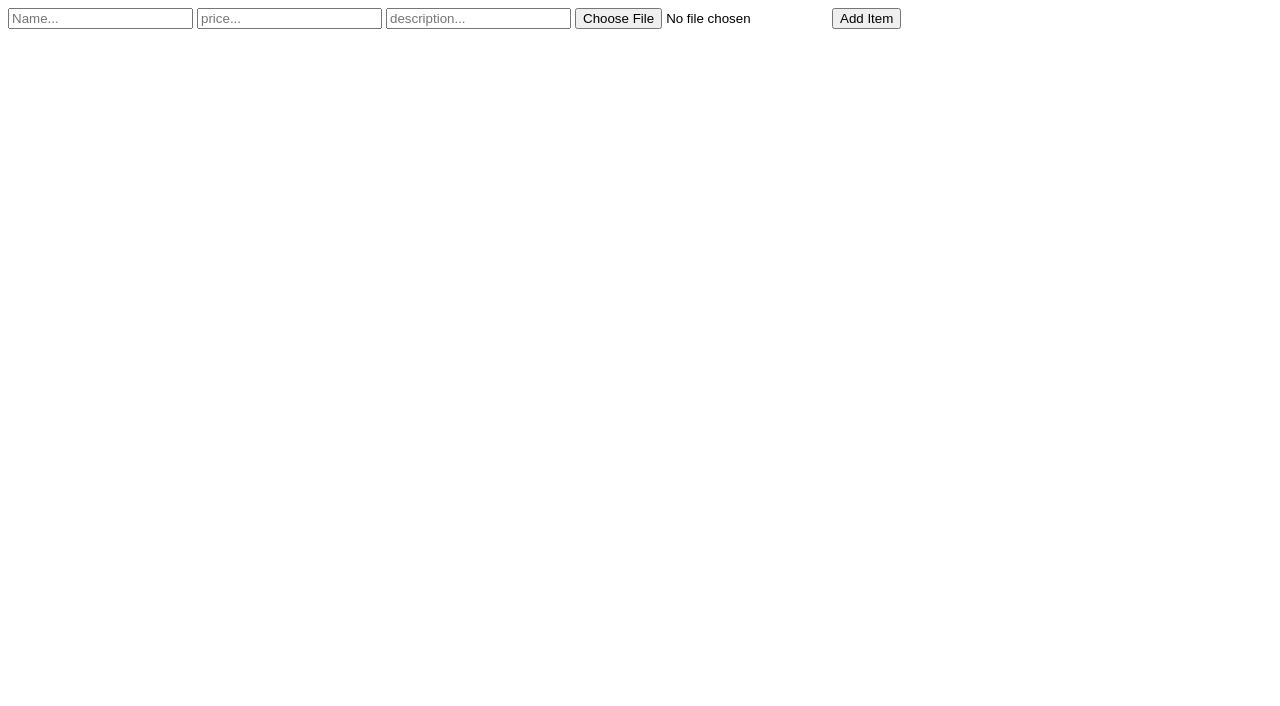
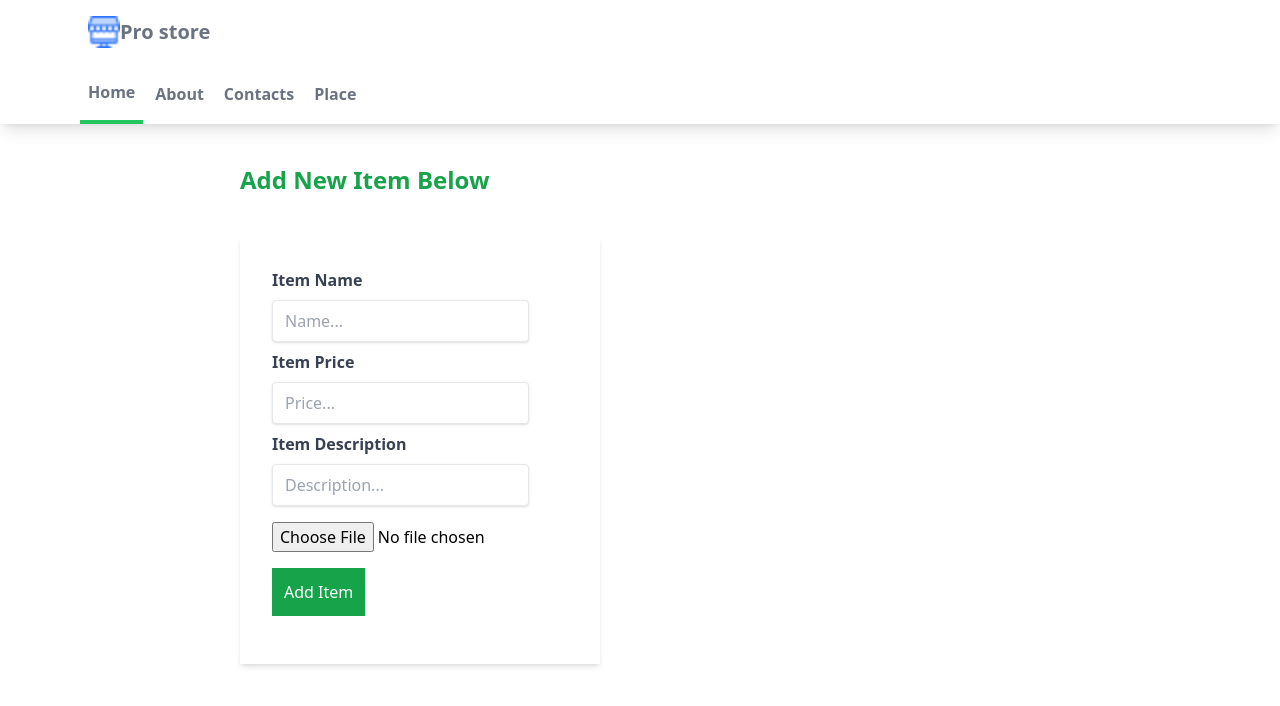
Before and after one commit to Aydemir68/ecomm_site, a Django app: page /myapp/additem/ in a window 1280 px wide. Shown: the top 706 px of the page. Run offline with Django 4.2, Linux system fonts and the light colour scheme.

Commit message:
Item editing form

```diff
--- a/mysite/myapp/static/myapp/styles.css
+++ b/mysite/myapp/static/myapp/styles.css
@@ -558,6 +558,10 @@ video {
   position: static;
 }
 
+.m-10 {
+  margin: 2.5rem;
+}
+
 .mx-auto {
   margin-left: auto;
   margin-right: auto;
@@ -567,16 +571,44 @@ video {
   margin-bottom: 0.5rem;
 }
 
+.mb-4 {
+  margin-bottom: 1rem;
+}
+
+.ml-10 {
+  margin-left: 2.5rem;
+}
+
+.ml-\[200px\] {
+  margin-left: 200px;
+}
+
+.mr-10 {
+  margin-right: 2.5rem;
+}
+
 .mt-10 {
   margin-top: 2.5rem;
+}
+
+.mt-2 {
+  margin-top: 0.5rem;
+}
+
+.mt-3 {
+  margin-top: 0.75rem;
+}
+
+.mt-4 {
+  margin-top: 1rem;
 }
 
 .mt-5 {
   margin-top: 1.25rem;
 }
 
-.mt-3 {
-  margin-top: 0.75rem;
+.mt-\[50px\] {
+  margin-top: 50px;
 }
 
 .block {
@@ -595,16 +627,36 @@ video {
   height: 2rem;
 }
 
-.h-\[400px\] {
-  height: 400px;
-}
-
 .h-\[500px\] {
   height: 500px;
 }
 
+.h-20 {
+  height: 5rem;
+}
+
+.w-1\/3 {
+  width: 33.333333%;
+}
+
+.w-1\/6 {
+  width: 16.666667%;
+}
+
+.w-5\/6 {
+  width: 83.333333%;
+}
+
 .w-full {
   width: 100%;
+}
+
+.w-20 {
+  width: 5rem;
+}
+
+.w-2\/3 {
+  width: 66.666667%;
 }
 
 .max-w-6xl {
@@ -615,8 +667,10 @@ video {
   max-width: 80rem;
 }
 
-.grid-cols-3 {
-  grid-template-columns: repeat(3, minmax(0, 1fr));
+.appearance-none {
+  -webkit-appearance: none;
+     -moz-appearance: none;
+          appearance: none;
 }
 
 .grid-cols-1 {
@@ -655,6 +709,10 @@ video {
   border-radius: 0.25rem;
 }
 
+.border {
+  border-width: 1px;
+}
+
 .border-b-4 {
   border-bottom-width: 4px;
 }
@@ -664,13 +722,27 @@ video {
   border-color: rgb(34 197 94 / var(--tw-border-opacity));
 }
 
+.bg-green-600 {
+  --tw-bg-opacity: 1;
+  background-color: rgb(22 163 74 / var(--tw-bg-opacity));
+}
+
 .bg-white {
   --tw-bg-opacity: 1;
   background-color: rgb(255 255 255 / var(--tw-bg-opacity));
 }
 
+.bg-green-500 {
+  --tw-bg-opacity: 1;
+  background-color: rgb(34 197 94 / var(--tw-bg-opacity));
+}
+
 .p-10 {
   padding: 2.5rem;
+}
+
+.p-3 {
+  padding: 0.75rem;
 }
 
 .px-2 {
@@ -678,9 +750,29 @@ video {
   padding-right: 0.5rem;
 }
 
+.px-3 {
+  padding-left: 0.75rem;
+  padding-right: 0.75rem;
+}
+
 .px-4 {
   padding-left: 1rem;
   padding-right: 1rem;
+}
+
+.px-6 {
+  padding-left: 1.5rem;
+  padding-right: 1.5rem;
+}
+
+.px-8 {
+  padding-left: 2rem;
+  padding-right: 2rem;
+}
+
+.py-2 {
+  padding-top: 0.5rem;
+  padding-bottom: 0.5rem;
 }
 
 .py-4 {
@@ -688,14 +780,14 @@ video {
   padding-bottom: 1rem;
 }
 
-.px-6 {
-  padding-left: 1.5rem;
-  padding-right: 1.5rem;
+.py-8 {
+  padding-top: 2rem;
+  padding-bottom: 2rem;
 }
 
-.text-xl {
-  font-size: 1.25rem;
-  line-height: 1.75rem;
+.text-2xl {
+  font-size: 1.5rem;
+  line-height: 2rem;
 }
 
 .text-base {
@@ -703,8 +795,9 @@ video {
   line-height: 1.5rem;
 }
 
-.font-semibold {
-  font-weight: 600;
+.text-xl {
+  font-size: 1.25rem;
+  line-height: 1.75rem;
 }
 
 .font-bold {
@@ -715,19 +808,13 @@ video {
   font-weight: 800;
 }
 
+.font-semibold {
+  font-weight: 600;
+}
+
 .text-gray-500 {
   --tw-text-opacity: 1;
   color: rgb(107 114 128 / var(--tw-text-opacity));
-}
-
-.text-green-500 {
-  --tw-text-opacity: 1;
-  color: rgb(34 197 94 / var(--tw-text-opacity));
-}
-
-.text-gray-800 {
-  --tw-text-opacity: 1;
-  color: rgb(31 41 55 / var(--tw-text-opacity));
 }
 
 .text-gray-700 {
@@ -740,15 +827,36 @@ video {
   color: rgb(17 24 39 / var(--tw-text-opacity));
 }
 
+.text-green-500 {
+  --tw-text-opacity: 1;
+  color: rgb(34 197 94 / var(--tw-text-opacity));
+}
+
+.text-green-600 {
+  --tw-text-opacity: 1;
+  color: rgb(22 163 74 / var(--tw-text-opacity));
+}
+
+.text-white {
+  --tw-text-opacity: 1;
+  color: rgb(255 255 255 / var(--tw-text-opacity));
+}
+
+.shadow {
+  --tw-shadow: 0 1px 3px 0 rgb(0 0 0 / 0.1), 0 1px 2px -1px rgb(0 0 0 / 0.1);
+  --tw-shadow-colored: 0 1px 3px 0 var(--tw-shadow-color), 0 1px 2px -1px var(--tw-shadow-color);
+  box-shadow: var(--tw-ring-offset-shadow, 0 0 #0000), var(--tw-ring-shadow, 0 0 #0000), var(--tw-shadow);
+}
+
 .shadow-lg {
   --tw-shadow: 0 10px 15px -3px rgb(0 0 0 / 0.1), 0 4px 6px -4px rgb(0 0 0 / 0.1);
   --tw-shadow-colored: 0 10px 15px -3px var(--tw-shadow-color), 0 4px 6px -4px var(--tw-shadow-color);
   box-shadow: var(--tw-ring-offset-shadow, 0 0 #0000), var(--tw-ring-shadow, 0 0 #0000), var(--tw-shadow);
 }
 
-.shadow-xl {
-  --tw-shadow: 0 20px 25px -5px rgb(0 0 0 / 0.1), 0 8px 10px -6px rgb(0 0 0 / 0.1);
-  --tw-shadow-colored: 0 20px 25px -5px var(--tw-shadow-color), 0 8px 10px -6px var(--tw-shadow-color);
+.shadow-md {
+  --tw-shadow: 0 4px 6px -1px rgb(0 0 0 / 0.1), 0 2px 4px -2px rgb(0 0 0 / 0.1);
+  --tw-shadow-colored: 0 4px 6px -1px var(--tw-shadow-color), 0 2px 4px -2px var(--tw-shadow-color);
   box-shadow: var(--tw-ring-offset-shadow, 0 0 #0000), var(--tw-ring-shadow, 0 0 #0000), var(--tw-shadow);
 }
 
@@ -799,10 +907,6 @@ video {
     margin-top: 4rem;
   }
 
-  .md\:mt-5 {
-    margin-top: 1.25rem;
-  }
-
   .md\:mt-3 {
     margin-top: 0.75rem;
   }
@@ -840,10 +944,6 @@ video {
     padding-left: 2rem;
     padding-right: 2rem;
   }
-
-  .lg\:text-left {
-    text-align: left;
-  }
 }
 
 @media (min-width: 1280px) {
--- a/mysite/myapp/templates/myapp/additem.html
+++ b/mysite/myapp/templates/myapp/additem.html
@@ -1,8 +1,21 @@
-<form method="post" enctype="multipart/form-data">
+{% extends "myapp/base.html" %}
+
+{% block content %}
+<div class="ml-[200px]">
+    <h1 class="text-2xl m-10 font-bold text-green-600"> Add New Item Below</h1>
+    <form class="w-1/3 bg-white shadow-md m-10 px-8 py-8 " method="post" enctype="multipart/form-data">
     {% csrf_token %}
-    <input type="text" placeholder="Name..." name="name" id="name">
-    <input type="text" placeholder="price..." name="price" id="price">
-    <input type="text" placeholder="description..." name="description" id="description">
-    <input type="file" accept="image/*" name="upload" id="upload">
-    <button type="submit" name="Add Item" value="Add Item"> Add Item</button>
-</form>
+        <div class="mb-4 ">
+            <label class="block text-gray-700 text-md font-bold mb-2" for="name">Item Name</label>
+            <input class="shadow appearance-none border rounded py-2 px-3 mr-10 text-gray-700" type="text" placeholder="Name..." name="name" id="name">
+            <label class="block text-gray-700 text-md font-bold mb-2 mt-2" for="price">Item Price</label>
+            <input class="shadow appearance-none border rounded py-2 px-3 mr-10 text-gray-700" type="text" placeholder="Price..." name="price" id="price">
+            <label class="block text-gray-700 text-md font-bold mb-2 mt-2" for="description">Item Description</label>
+            <input class="shadow appearance-none border rounded py-2 px-3 mr-10 text-gray-700" type="text" placeholder="Description..." name="description" id="description">
+            <input class="block mt-4" type="file" accept="image/*" name="upload" id="upload">
+            <button class="block bg-green-600 text-white p-3 mt-4" type="submit" name="Add Item" value="Add Item">Add Item</button>
+        </div>
+    </form>
+</div>
+
+{% endblock content %}
--- a/mysite/myapp/templates/myapp/detail.html
+++ b/mysite/myapp/templates/myapp/detail.html
@@ -4,11 +4,12 @@
 {% block content %}
 
     <div class="flex p-10 w-full h-200">
-        <img class="w-1/6" src="{{ item.image.url }}" alt="itemPhoto">
-        <div class="w-5/6 text-xl ml-10 mt-5">
+        <img class="w-1/3" src="{{ item.image.url }}" alt="itemPhoto">
+        <div class="w-2/3 text-xl ml-10 mt-5">
             <p class="mt-5">{{ item.name }}</p>
             <p class="mt-5 text-green-500">{{ item.price | intcomma }} $</p>
             <p class="mt-5 text-gray-500">{{ item.description }}</p>
+            <button class="bg-green-500 text-white mt-[50px]"><a href="{% url 'myapp:update_item' item.id %}"></a></button>
         </div>
     </div>
 
--- a/mysite/myapp/urls.py
+++ b/mysite/myapp/urls.py
@@ -1,5 +1,5 @@
 from django.urls import path
-from myapp.views import index, indexItem, add_item
+from myapp.views import index, indexItem, add_item, update_item
 
 app_name = 'myapp'
 
@@ -7,5 +7,6 @@ urlpatterns = [
     path('', index),
     path('<int:my_id>/', indexItem, name='detail'),
     path('additem/', add_item, name='add_item'),
+    path('updateitem/<int:my_id>/', update_item, name='update_item'),
     #path('contacts/', contacts)
 ]
--- a/mysite/myapp/views.py
+++ b/mysite/myapp/views.py
@@ -1,4 +1,4 @@
-from django.shortcuts import render
+from django.shortcuts import render, redirect
 from django.http import HttpResponse
 from .models import Product
 
@@ -25,3 +25,17 @@ def add_item(request):
         item = Product(name=name, price=price, description=description, image=image)
         item.save()
     return render(request, "myapp/additem.html")
+
+def update_item(request, my_id):
+    item = Product.objects.get(id=my_id)
+    if request.method == "POST":
+        item.name = request.POST.get("name")
+        item.price = request.POST.get("price")
+        item.description = request.POST.get("description")
+        item.image = request.FILES.get('upload', item.image)
+        item.save()
+        return redirect("/myapp/")
+    context = {
+        'item':item
+    }
+    return render(request, "myapp/updateitem.html", context)
```
Also changed, not shown: mysite/myapp/templates/myapp/updateitem.html (added, +22 -0 lines), mysite/db.sqlite3, mysite/media/images/12.jpg (added).
